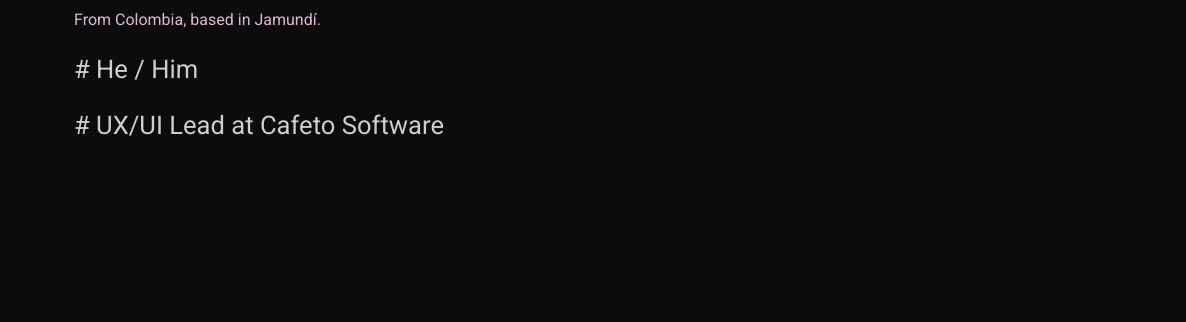
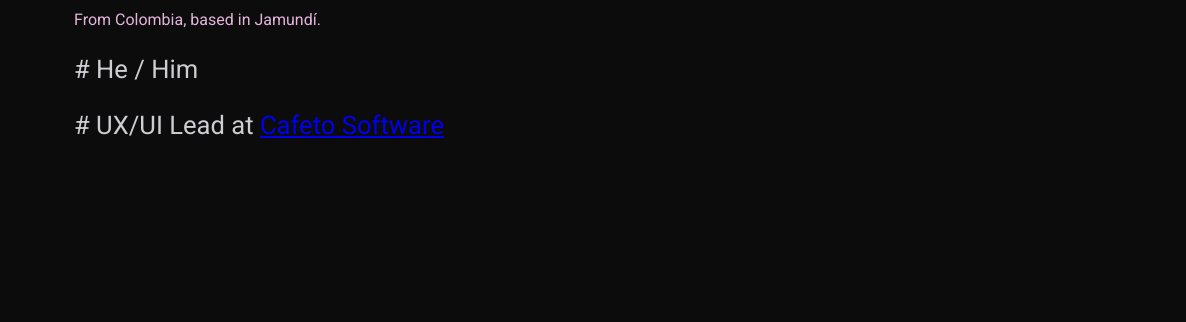
Before and after one commit to cr1c4rd0/Cr1c4rd0.github.io, a plain HTML site: page about.html in a window 1280 px wide. Shown: the part 454-776 px from the top of the page, 94-1280 px from the left. Drawn offline with Linux system fonts and the light colour scheme.

Commit message:
Update class

```diff
--- a/CSS/style.css
+++ b/CSS/style.css
@@ -203,9 +203,10 @@ hr {
 }
 
 .text-content__description {
-    color: var(--principal-color)
+    color: var(--principal-color);
 }
 
 .text-content__description--gray {
     color: var(--regular-color);
+
 }
--- a/about.html
+++ b/about.html
@@ -56,7 +56,7 @@
             video games.</p>
             <p>From Colombia, based in Jamundí.</p>
             <p class="text-content__description--gray text-md"># He / Him</p>
-            <p class="text-content__description--gray text-md"># UX/UI Lead at Cafeto Software</p>
+            <p class="text-content__description--gray text-md"># UX/UI Lead at <a href="https://cafeto.co/" target="_blank">Cafeto Software</a></p>
         </section>
     </div>
 </body>
```
Also changed, not shown: index.html (+1 -1 lines).
